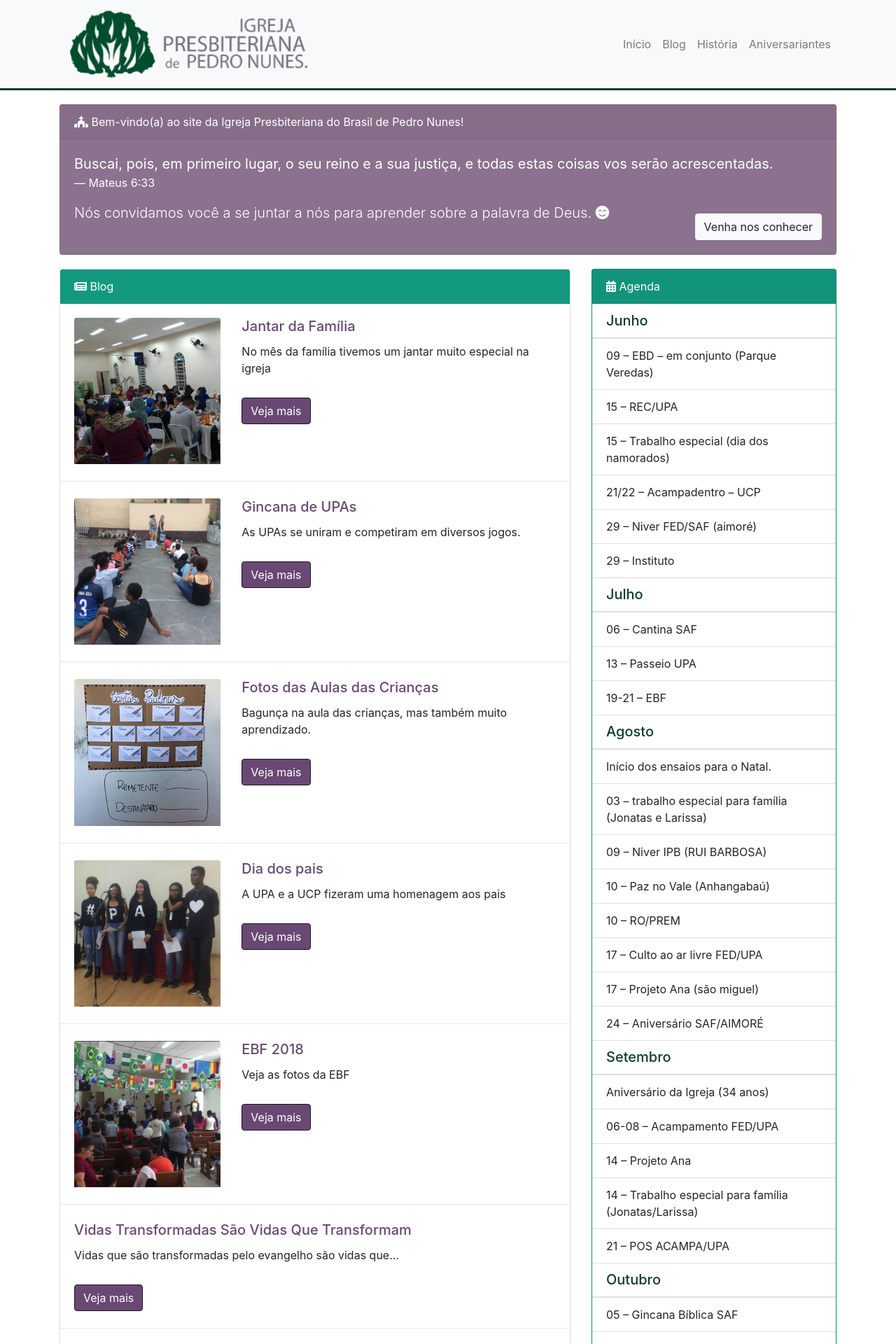
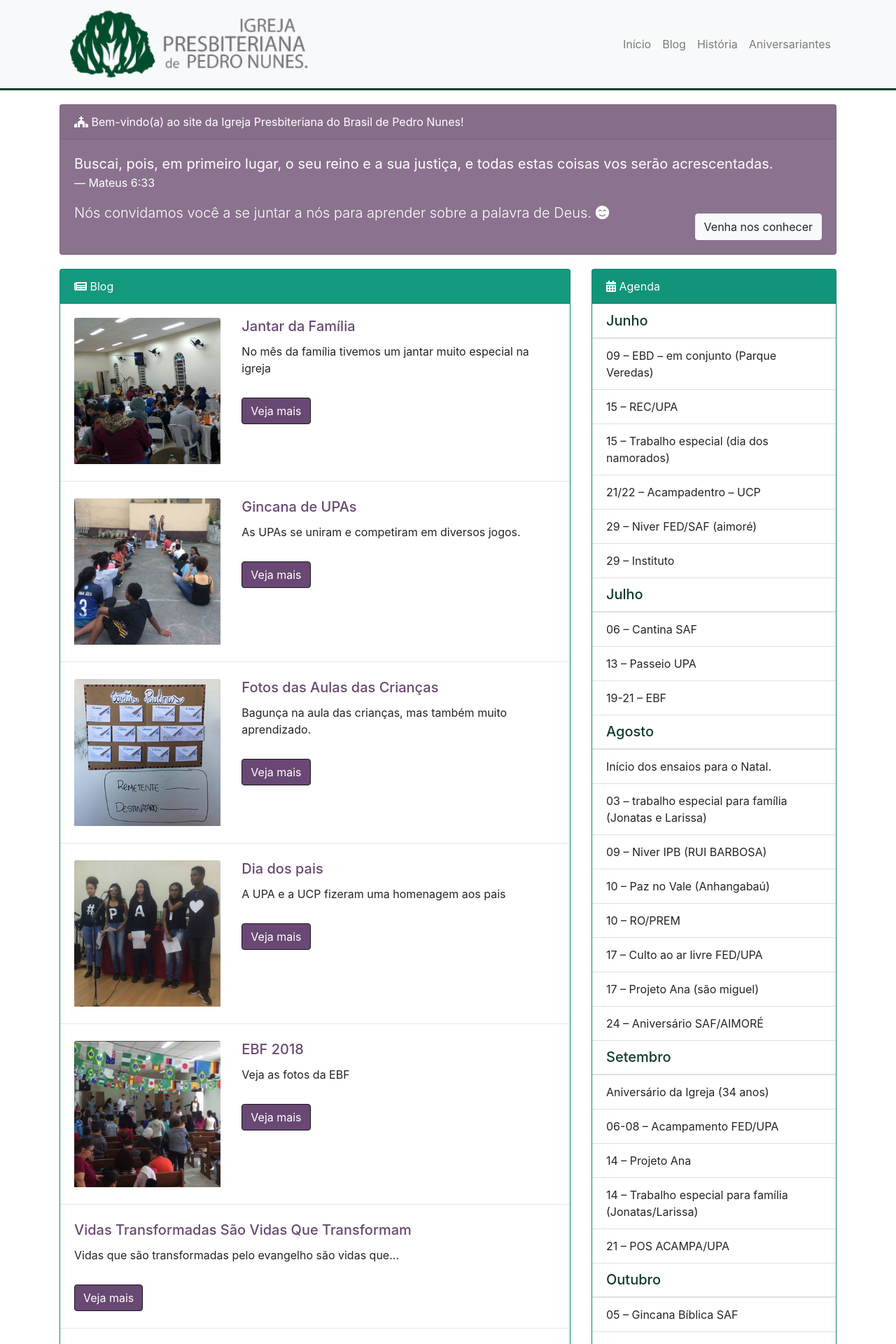
Before and after one commit to lucasprag/ipbpedronunes, a Jekyll site: the page built from index.html, in a window 1280 px wide. Shown: the top 1920 px of the page at 70% size. Built offline with Jekyll 4.4.1, drawn with Linux system fonts in a browser that asks for light colours; nearby versions of some CDN libraries.

Commit message:
Put the border back

```diff
--- a/_includes/blog.html
+++ b/_includes/blog.html
@@ -1,8 +1,9 @@
-<div class="card">
+<div class="card bg-color3">
   <div class="card-header text-white bg-color3">
     <i class="fas fa-newspaper"></i> Blog
   </div>
 
+  <div class="bg-white">
     {% for post in site.posts limit:11 %}
         <div class="card" style="border: none;">
           <div class="card-body">
@@ -47,6 +48,7 @@
 
         <hr class="my-1">
     {% endfor %}
+  </div>
 
   <div class="list-group list-group-flush">
     <a href="{{ site.baseurl }}/blog.html"
```
Lines whose indentation alone changed are shown as unchanged.
